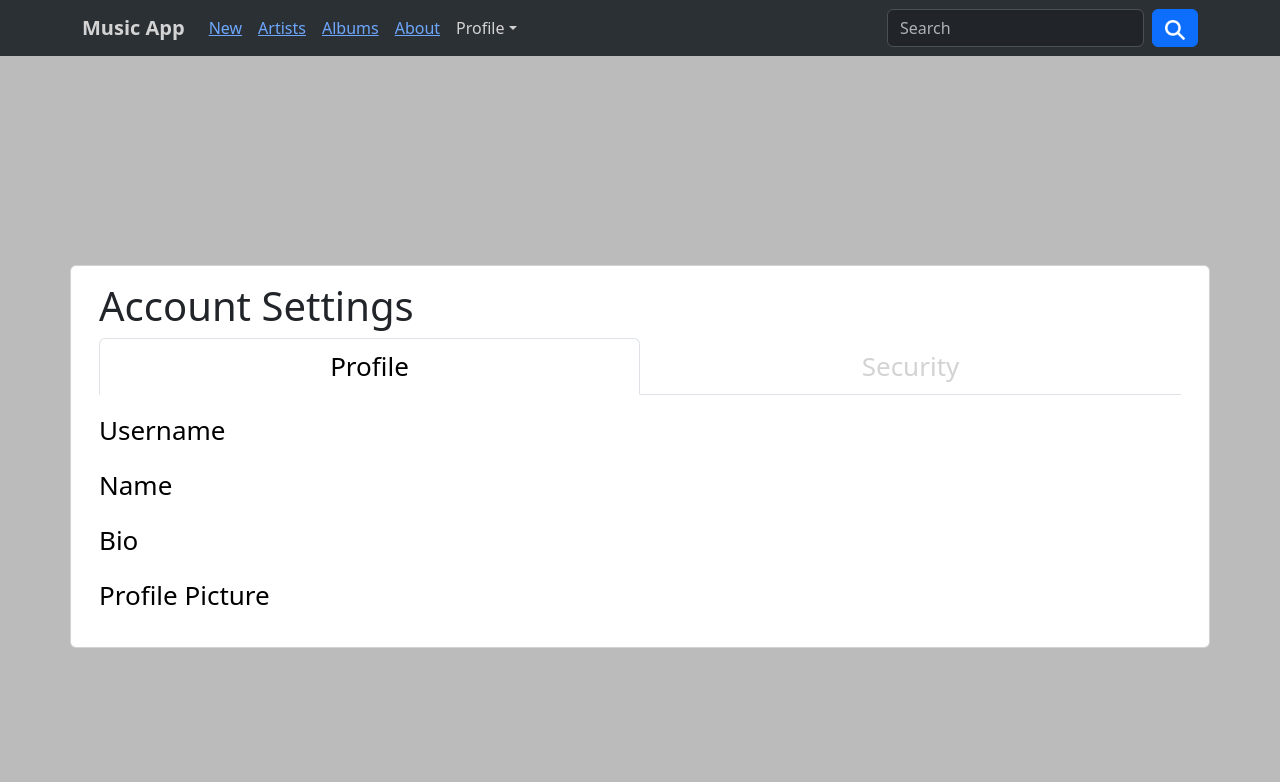
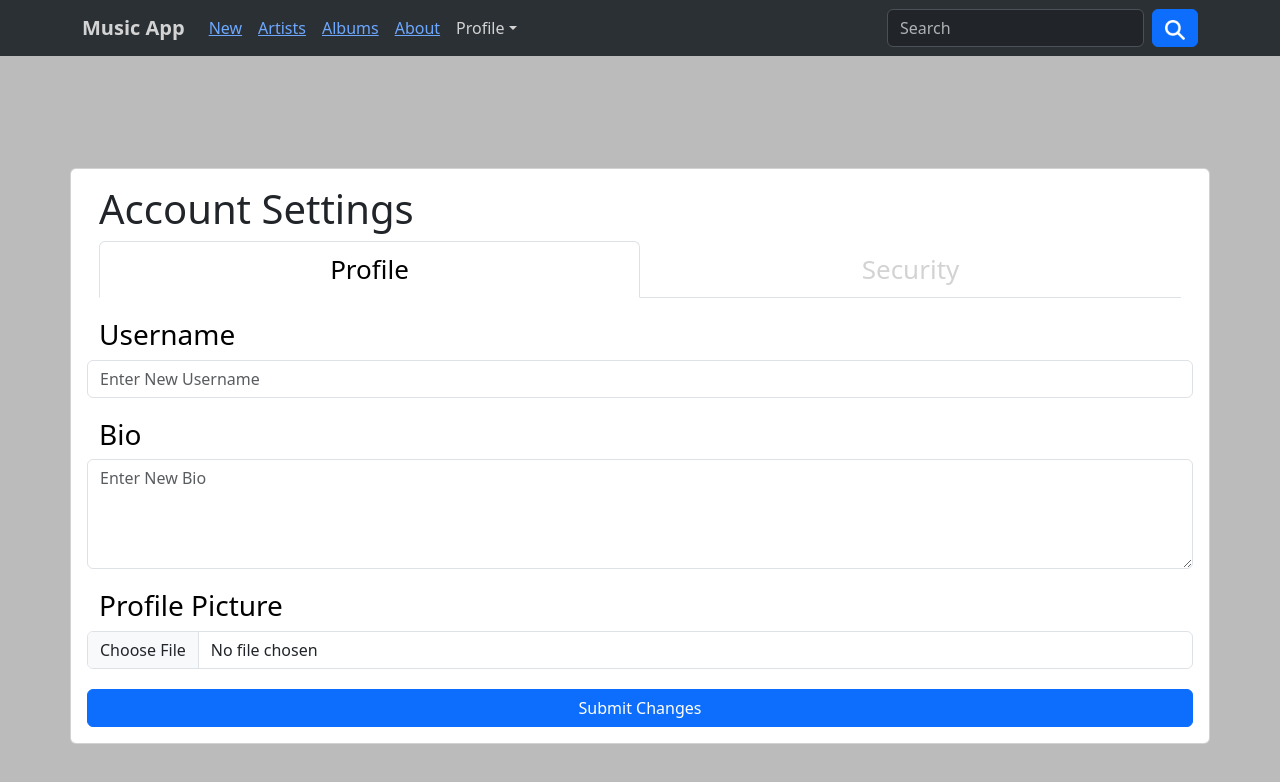
Before and after one commit to elijahgott/seniordesignproject, a React (Create React App) app in the folder Frontend/: page /settings in a window 1280 px wide. Shown: the top 782 px of the page. Built offline with nearby package versions, Linux system fonts and the light colour scheme.

Commit message:
added forms to settings page

```diff
--- a/Frontend/src/Pages/About.js
+++ b/Frontend/src/Pages/About.js
@@ -6,6 +6,7 @@ import Image from 'react-bootstrap/Image';
 import Card from 'react-bootstrap/Card';
 import Row from 'react-bootstrap/Row';
 import Col from 'react-bootstrap/Col';
+import {Link} from 'react-router-dom';
 
 import MyNav from "../MyComponents/MyNav";
 
@@ -19,8 +20,8 @@ function About(){
                         <Col>
                             <Card className="mainBody">
                                 <Card.Body>
-                                    <h1>About MUSIC APP</h1>
-                                    This is totally my senior design project. It is inspired mainly by <a href="https://letterboxd.com/">Letterboxd</a>, which I have found useful for tracking the movies I want to watch and have already watched. In a previous course, a partner and I made a similar, yet very simple, application for video games, so it felt natural for my Senior Design Project to be in the same vein, but expanded upon and improved.
+                                    <h1>About <Link to="/">MUSIC APP</Link></h1>
+                                    <p style={{textIndent: 25}}>This is my unnamed senior design project, hence the "Music App" title. It is inspired by <a href="https://letterboxd.com/">Letterboxd</a>, which I have found useful for tracking the movies I want to watch and have already watched, and rating them. In a previous course, a partner and I made a similar, yet very simple, application for video games, so it felt natural for my Senior Design Project to be in the same vein, but expanded upon and improved.</p>
                                 </Card.Body>
                             </Card>
                         </Col>
--- a/Frontend/src/Pages/App.css
+++ b/Frontend/src/Pages/App.css
@@ -83,3 +83,7 @@
 .settingsTabs{
   color: black;
 }
+
+.settingsRow{
+  margin-top: 20px;
+}
--- a/Frontend/src/Pages/Settings.js
+++ b/Frontend/src/Pages/Settings.js
@@ -11,7 +11,7 @@ import Button from "react-bootstrap/Button";
 import {Link} from 'react-router-dom';
 import Tab from 'react-bootstrap/Tab';
 import Tabs from 'react-bootstrap/Tabs';
-
+import Form from 'react-bootstrap/Form';
 
 import MyNav from "../MyComponents/MyNav";
 
@@ -33,15 +33,43 @@ function Settings(){
                                     justify
                                 >
                                     <Tab eventKey="profile" title="Profile" className="settingsTabs">
-                                        <p>Username</p>
-                                        <p>Name</p>
-                                        <p>Bio</p>
-                                        <p>Profile Picture</p>
+                                        <Form>
+                                            <Row className="settingsRow">
+                                                <h3>Username</h3>
+                                                    <Form.Control
+                                                        type="username"
+                                                        placeholder="Enter New Username"
+                                                        className="me-2"
+                                                        aria-label="Username"
+                                                    />
+                                            </Row>
+                                            <Row className="settingsRow">
+                                                <h3>Bio</h3>
+                                                    <Form.Control
+                                                        as="textarea"
+                                                        placeholder="Enter New Bio"
+                                                        className="me-2"
+                                                        rows={4}
+                                                    />
+                                            </Row>
+                                            <Row className="settingsRow">
+                                                <h3>Profile Picture</h3>
+                                                    <Form.Control
+                                                        type="file"
+                                                    />
+                                            </Row>
+                                            <Row className="settingsRow">
+                                                <Button>Submit Changes</Button>
+                                            </Row>
+                                        </Form>
                                     </Tab>
                                     <Tab eventKey="security" title="Security" className="settingsTabs">
-                                        <p>Private Account</p>
-                                        <p>Allow Comments From: Friends Only / Anyone</p>
-
+                                        <Form>
+                                            <Row>
+                                                <h3>Private Account</h3>
+                                                <Button>Toggle</Button>
+                                            </Row>
+                                        </Form>
                                     </Tab>
                                 </Tabs>
                             </Card.Body>
```
